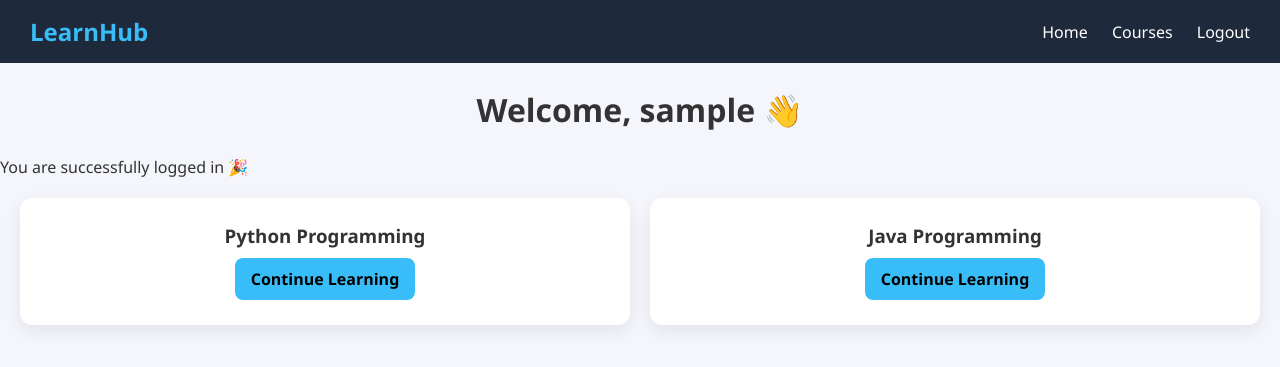
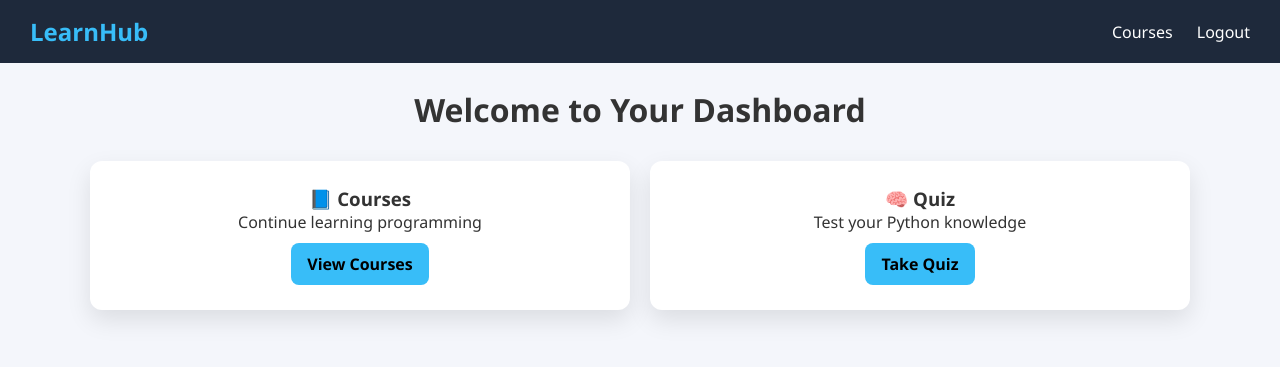
Before and after one commit to nithinnayakgugloth-creator/learnhub-flask, a Flask app: page /dashboard in a window 1280 px wide. Shown: the top 367 px of the page. Run offline with Flask 3, Linux system fonts and the light colour scheme; the visitor is signed in with stand-in values (Sample User, id 1).

Commit message:
Revamp dashboard layout and content
Updated the dashboard layout and added new sections.

```diff
--- a/templates/dashboard.html
+++ b/templates/dashboard.html
@@ -6,30 +6,36 @@
 </head>
 <body>
 
-<!-- NAVBAR -->
 <div class="navbar">
     <div class="logo">LearnHub</div>
     <div class="nav-links">
-        <a href="/">Home</a>
         <a href="/courses">Courses</a>
         <a href="/logout">Logout</a>
     </div>
 </div>
 
-<h1>Welcome, {{ username }} 👋</h1>
-<p>You are successfully logged in 🎉</p>
+<div class="container">
 
-<div class="course-container">
-    <div class="course-card">
-        <h3>Python Programming</h3>
-        <a href="/python">Continue Learning</a>
+<h1>Welcome to Your Dashboard</h1>
+
+<div class="dashboard-cards">
+
+    <div class="dash-card">
+        <h3>📘 Courses</h3>
+        <p>Continue learning programming</p>
+        <a href="/courses">View Courses</a>
     </div>
 
-    <div class="course-card">
-        <h3>Java Programming</h3>
-        <a href="/java">Continue Learning</a>
+    <div class="dash-card">
+        <h3>🧠 Quiz</h3>
+        <p>Test your Python knowledge</p>
+        <a href="/quiz">Take Quiz</a>
     </div>
+
+</div>
+
 </div>
 
 </body>
 </html>
+</html>
```
